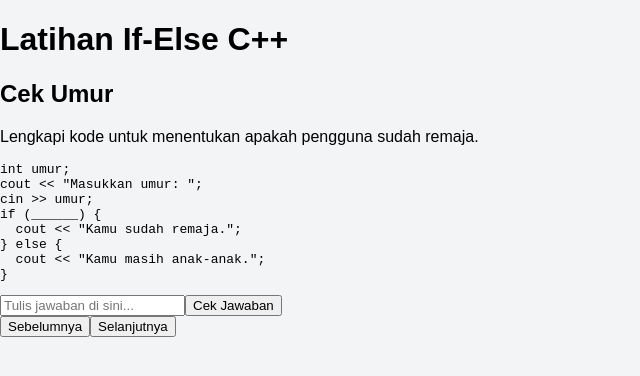
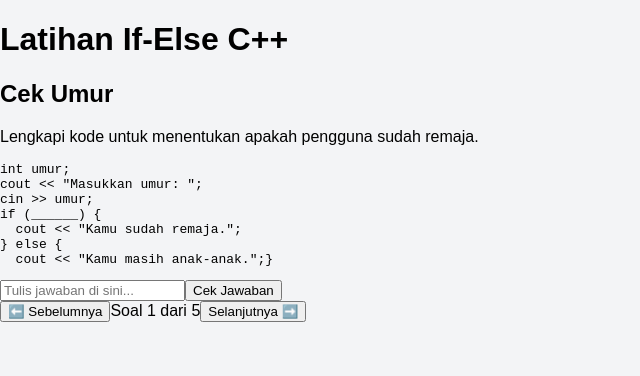
Before and after one commit to alvinmuslim/if-else-practice, a React (Create React App) app: page / in a window 1280 px wide. Shown: the top 376 px of the page, without its empty margins (0-640 px from the left). Built offline with nearby package versions, Linux system fonts and the light colour scheme.

Commit message:
Update: tambah skor akhir dan styling

```diff
--- a/src/App.js
+++ b/src/App.js
@@ -10,8 +10,7 @@ cin >> umur;
 if (______) {
   cout << "Kamu sudah remaja.";
 } else {
-  cout << "Kamu masih anak-anak.";
-}`,
+  cout << "Kamu masih anak-anak.";}`,
     answer: "umur >= 13"
   },
   {
@@ -23,8 +22,7 @@ cin >> angka;
 if (angka % 2 == 0) {
   cout << "Angka genap.";
 } else {
-  cout << "______";
-}`,
+  cout << "______";}`,
     answer: "Angka ganjil."
   },
   {
@@ -38,8 +36,7 @@ if (jawab == 'y' || jawab == 'Y') {
 } else if (jawab == 'n' || jawab == 'N') {
   cout << "Salah, coba lagi.";
 } else {
-  cout << "______";
-}`,
+  cout << "______";}`,
     answer: "Jawaban tidak dikenali."
   },
   {
@@ -55,8 +52,7 @@ if (nilai >= 80) {
 } else if (nilai >= 60) {
   cout << "Nilai C";
 } else {
-  cout << "______";
-}`,
+  cout << "______";}`,
     answer: "Nilai D"
   },
   {
@@ -70,8 +66,7 @@ if (suhu < 20) {
 } else if (suhu <= 30) {
   cout << "Cuaca normal";
 } else {
-  cout << "______";
-}`,
+  cout << "______";}`,
     answer: "Cuaca panas"
   }
 ];
@@ -80,58 +75,73 @@ export default function IfElsePractice() {
   const [current, setCurrent] = useState(0);
   const [userInput, setUserInput] = useState("");
   const [feedback, setFeedback] = useState("");
+  const [score, setScore] = useState(0);
+  const [isAnswered, setIsAnswered] = useState(false);
 
   const checkAnswer = () => {
     const correct = exercises[current].answer.trim().toLowerCase();
     const input = userInput.trim().toLowerCase();
-    setFeedback(input === correct ? "✅ Jawaban benar!" : "❌ Jawaban masih salah, coba lagi.");
+    const isCorrect = input === correct;
+    setFeedback(isCorrect ? "✅ Jawaban benar!" : "❌ Jawaban masih salah, coba lagi.");
+    if (isCorrect && !isAnswered) {
+      setScore(score + 1);
+      setIsAnswered(true);
+    }
+  };
+
+  const goTo = (index) => {
+    setCurrent(index);
+    setUserInput("");
+    setFeedback("");
+    setIsAnswered(false);
   };
 
   return (
-    <div className="p-6 max-w-4xl mx-auto">
-      <h1 className="text-2xl font-bold mb-4">Latihan If-Else C++</h1>
-      <div className="bg-white rounded-2xl shadow p-4 mb-4">
-        <h2 className="text-xl font-semibold mb-2">{exercises[current].title}</h2>
-        <p className="mb-2">{exercises[current].prompt}</p>
-        <pre className="bg-gray-100 p-4 rounded text-sm whitespace-pre-wrap">
+    <div className="p-6 max-w-4xl mx-auto font-sans text-gray-800">
+      <h1 className="text-3xl font-bold mb-6 text-center text-blue-700">Latihan If-Else C++</h1>
+
+      <div className="bg-white rounded-2xl shadow-lg p-6 mb-4 border border-blue-100">
+        <h2 className="text-xl font-semibold mb-2 text-blue-600">{exercises[current].title}</h2>
+        <p className="mb-3 italic">{exercises[current].prompt}</p>
+        <pre className="bg-gray-100 p-4 rounded text-sm whitespace-pre-wrap border border-gray-300">
           {exercises[current].code.replace(/______/g, userInput || "______")}
         </pre>
         <input
-          className="mt-3 w-full px-4 py-2 border rounded-xl"
+          className="mt-4 w-full px-4 py-2 border rounded-xl border-blue-300 focus:outline-none focus:ring-2 focus:ring-blue-400"
           placeholder="Tulis jawaban di sini..."
           value={userInput}
           onChange={(e) => setUserInput(e.target.value)}
         />
         <button
           onClick={checkAnswer}
-          className="mt-3 px-4 py-2 bg-blue-500 text-white rounded-xl"
+          className="mt-3 px-4 py-2 bg-blue-600 hover:bg-blue-700 text-white rounded-xl shadow"
         >
           Cek Jawaban
         </button>
-        {feedback && <p className="mt-2 text-lg">{feedback}</p>}
+        {feedback && <p className="mt-3 text-lg font-semibold">{feedback}</p>}
       </div>
-      <div className="flex justify-between">
+
+      <div className="flex justify-between items-center mb-6">
         <button
-          onClick={() => {
-            setCurrent((prev) => (prev > 0 ? prev - 1 : prev));
-            setUserInput("");
-            setFeedback("");
-          }}
-          className="px-4 py-2 bg-gray-300 rounded-xl"
+          onClick={() => goTo(current > 0 ? current - 1 : current)}
+          className="px-4 py-2 bg-gray-400 hover:bg-gray-500 text-white rounded-xl"
         >
-          Sebelumnya
+          ⬅️ Sebelumnya
         </button>
+        <span className="font-semibold">Soal {current + 1} dari {exercises.length}</span>
         <button
-          onClick={() => {
-            setCurrent((prev) => (prev < exercises.length - 1 ? prev + 1 : prev));
-            setUserInput("");
-            setFeedback("");
-          }}
-          className="px-4 py-2 bg-green-500 text-white rounded-xl"
+          onClick={() => goTo(current < exercises.length - 1 ? current + 1 : current)}
+          className="px-4 py-2 bg-green-500 hover:bg-green-600 text-white rounded-xl"
         >
-          Selanjutnya
+          Selanjutnya ➡️
         </button>
       </div>
+
+      {current === exercises.length - 1 && (
+        <div className="text-center text-xl font-bold text-purple-700">
+          🎉 Skor kamu: {score} dari {exercises.length}
+        </div>
+      )}
     </div>
   );
 }
```
Also changed, not shown: 1 other file (tests, documents, lock files or other folders).
